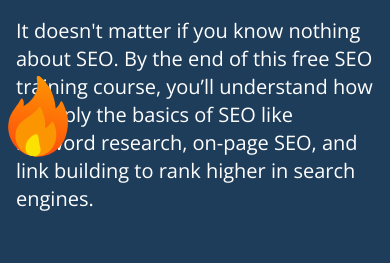
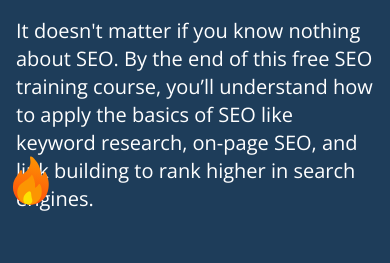
Before and after one commit to voilacode/fa, a website: page src/seo.html in a window 390 px wide. Shown: the part 264-527 px from the top of the page. Drawn offline with nearby package versions, Linux system fonts and the light colour scheme.

Commit message:
seo page

```diff
--- a/src/seo.html
+++ b/src/seo.html
@@ -328,7 +328,7 @@
                 </span>
             </h1>
             <p class="w-full py-6 text-xl md:w-1/2">It doesn't matter if you know nothing about SEO. By the end of this free SEO training course, you’ll understand how to apply the basics of SEO like keyword research, on-page SEO, and link building to rank higher in search engines.</p>
-            <img src="../assets/fire.svg" class="absolute left-0 w-20 bottom-28 rotate-12" alt="">
+            <img src="../assets/fire.svg" class="absolute w-12 left-2 md:left-0 md:w-20 bottom-16 md:bottom-28 rotate-12" alt="">
         </section>
 
         <!-- video & icons -->
```
Also changed, not shown: dist/output.css.
